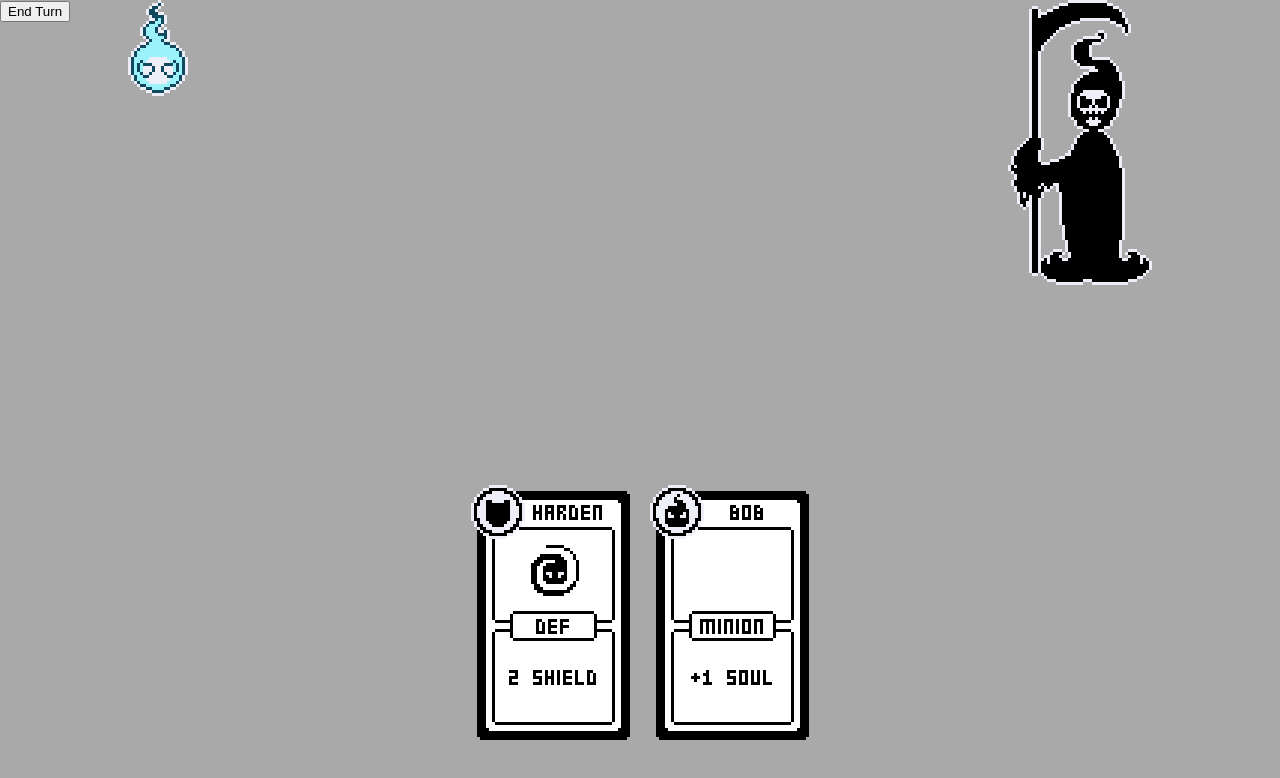
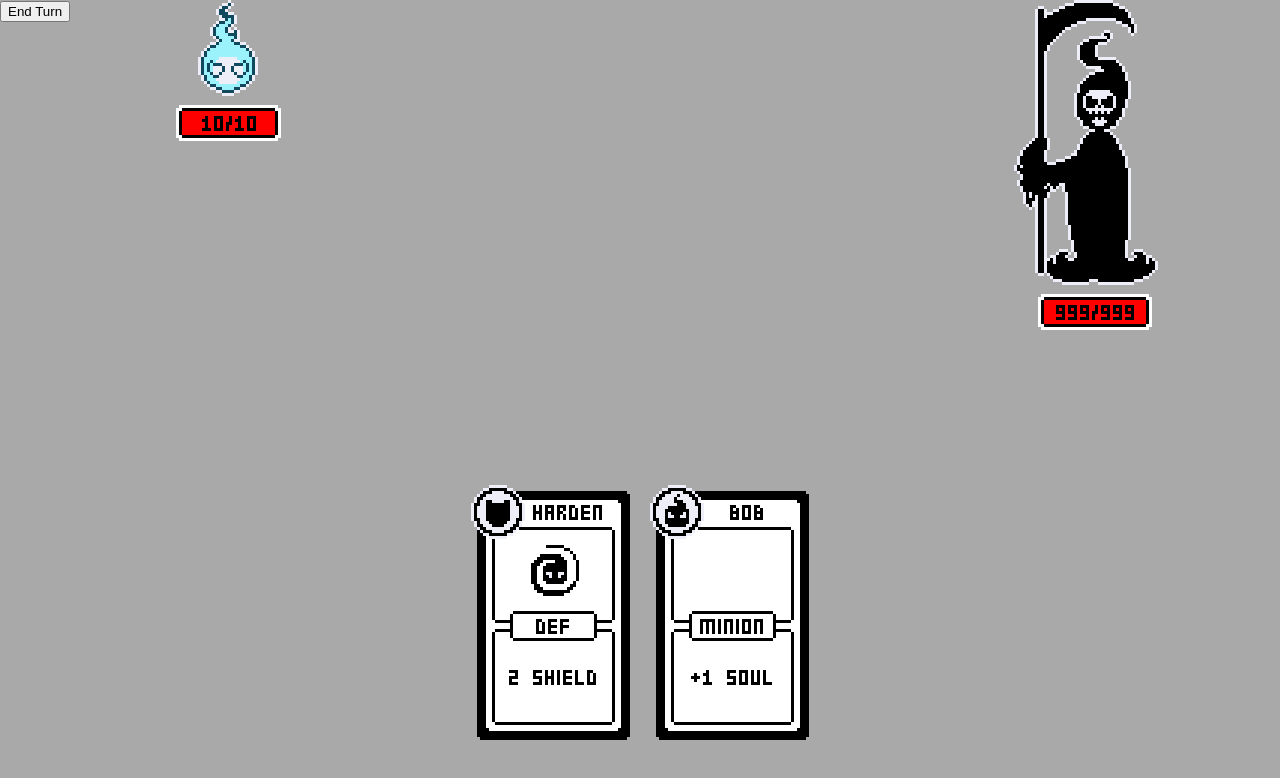
Before and after one commit to IgorFIE/theraisingfightingspirits, a website built with webpack: page dist/index.html in a window 1280 px wide. Built offline with nearby package versions, Linux system fonts and the light colour scheme.

Commit message:
implemented new status bar

```diff
--- a/src/game-variables.js
+++ b/src/game-variables.js
@@ -11,6 +11,8 @@ const soulHeight = 200;
 
 const cardWidth = 53;
 const cardHeight = 85;
+
+const statusBarHeight = 18;
 
 let reaper = null;
 let soul = null;
@@ -46,5 +48,7 @@ export const GameVariables = {
     maxPlayCards,
     cardsPlayed,
 
+    statusBarHeight,
+
     isPlayerTurn
 }
--- a/src/objects/card.js
+++ b/src/objects/card.js
@@ -1,7 +1,7 @@
 import { GameVariables } from "../game-variables";
-const { generateSmallBox, generateLargeBox } = require("../utilities/box-generator");
 const { drawSprite } = require("../utilities/draw-utilities");
 const { atkIcon, defIcon, minionIcon } = require("../objects/icons");
+const { generateSmallBox, generateLargeBox } = require("../utilities/box-generator");
 const { convertTextToPixelArt, drawPixelTextInCanvasContext } = require("../utilities/text");
 
 export class Card {
@@ -15,21 +15,11 @@ export class Card {
 
         this.cardCtx = this.cardCanvas.getContext("2d");
 
-        // this.cardElem = document.createElement("div");
-        // this.cardElem.classList.add("card");
-        // gameDiv.appendChild(this.cardElem);
-
         // this.cardUseButton = document.createElement("button");
         // this.cardUseButton.classList.add("card-use-button");
         // this.cardUseButton.addEventListener('click', (e) => this.useCard(), false);
         // this.cardUseButton.textContent = "USE CARD"
-
         // this.cardElem.appendChild(this.cardUseButton);
-
-        // this.cardDescription = document.createElement("p");
-        // this.cardDescription.classList.add("card-description");
-
-        // this.cardElem.appendChild(this.cardDescription);
 
         this.cardType = Math.floor(Math.random() * Object.keys(CardTypes).length);
         this.generateCard();
@@ -98,7 +88,6 @@ export class Card {
 
     dispose() {
         if (this.cardElem.parentNode !== null) {
-            console.log("DISPOSE CARD!");
             this.cardElem.parentElement.removeChild(this.cardElem);
         }
     }
--- a/src/objects/reaper.js
+++ b/src/objects/reaper.js
@@ -1,4 +1,5 @@
 import { GameVariables } from "../game-variables";
+import { Status } from "./status";
 const { drawSprite } = require("../utilities/draw-utilities");
 
 export class Reaper {
@@ -7,14 +8,20 @@ export class Reaper {
         this.reaperLife = 100;
         this.reaperDef = 0;
 
+        this.reaperContainer = document.createElement("div");
+        this.reaperContainer.classList.add("reaper-container");
+        gameDiv.appendChild(this.reaperContainer);
+
         this.reaperCanvas = document.createElement("canvas");
         this.reaperCanvas.width = grimReaper[0].length * GameVariables.pixelSize;
         this.reaperCanvas.height = grimReaper.length * GameVariables.pixelSize;
         this.reaperCanvas.id = "reaper";
-
-        gameDiv.appendChild(this.reaperCanvas);
+        this.reaperContainer.appendChild(this.reaperCanvas);
 
         this.reaperCtx = this.reaperCanvas.getContext("2d");
+
+        this.reaperStatus = new Status(this.reaperContainer, 36, 999, 0);
+
         this.draw();
     }
 
--- a/src/objects/soul.js
+++ b/src/objects/soul.js
@@ -1,4 +1,5 @@
 import { GameVariables } from "../game-variables";
+import { Status } from "./status";
 const { drawSprite } = require("../utilities/draw-utilities");
 
 export class Soul {
@@ -7,13 +8,19 @@ export class Soul {
         this.soulLife = 100;
         this.soulDef = 0;
 
+        this.soulContainer = document.createElement("div");
+        this.soulContainer.classList.add("soul-container");
+        gameDiv.appendChild(this.soulContainer);
+
         this.soulCanvas = document.createElement("canvas");
         this.soulCanvas.width = defaultMaleSoul[0].length * GameVariables.pixelSize;
         this.soulCanvas.height = defaultMaleSoul.length * GameVariables.pixelSize;
-        this.soulCanvas.id = "soul";
-        gameDiv.appendChild(this.soulCanvas);
+        this.soulCanvas.classList.add("soul");
+        this.soulContainer.appendChild(this.soulCanvas);
 
         this.soulCtx = this.soulCanvas.getContext("2d");
+
+        this.soulStatus = new Status(this.soulContainer, 33, 10, 0);
 
         this.draw();
     }
--- /dev/null
+++ b/src/objects/status.js
@@ -0,0 +1,51 @@
+import { GameVariables } from "../game-variables";
+const { defIcon } = require("../objects/icons");
+const { drawSprite } = require("../utilities/draw-utilities");
+const { generateSmallBox } = require("../utilities/box-generator");
+const { convertTextToPixelArt, drawPixelTextInCanvasContext } = require("../utilities/text");
+
+export class Status {
+    constructor(parentdiv, w, lifeValue, defValue) {
+        this.maxLifeValue = lifeValue;
+        this.lifeValue = lifeValue;
+        this.defValue = defValue;
+
+        this.originalWidth = w;
+
+        this.statusCanvas = document.createElement("canvas");
+        this.statusCanvas.width = (18 + w) * GameVariables.pixelSize;
+        this.statusCanvas.height = GameVariables.statusBarHeight * GameVariables.pixelSize;
+        this.statusCanvas.classList.add("status");
+        parentdiv.appendChild(this.statusCanvas);
+
+        this.statusCtx = this.statusCanvas.getContext("2d");
+
+        this.draw();
+    }
+
+    draw() {
+        generateSmallBox(this.statusCanvas, 16, 3, this.originalWidth + 1, 11, GameVariables.pixelSize, "white", "white");
+        this.drawShield();
+        generateSmallBox(this.statusCanvas, 17, 4, this.originalWidth - 1, 9, GameVariables.pixelSize, "black", "white");
+        this.drawLifeBar();
+        const lifeText = convertTextToPixelArt(this.lifeValue + "/" + this.maxLifeValue);
+        drawPixelTextInCanvasContext(lifeText, this.statusCtx, GameVariables.pixelSize, 17 + (this.originalWidth / 2), 9);
+    }
+
+    drawShield() {
+        if (this.defValue > 0) {
+            drawSprite(this.statusCtx, defIcon, GameVariables.pixelSize);
+            const defText = convertTextToPixelArt(this.defValue);
+            drawPixelTextInCanvasContext(defText, this.statusCtx, GameVariables.pixelSize, 9, 9, "white");
+        }
+    }
+
+    drawLifeBar() {
+        this.statusCtx.fillStyle = this.defValue > 0 ? "lightblue" : "#FF0000";
+        this.statusCtx.fillRect(
+            18 * GameVariables.pixelSize,
+            5 * GameVariables.pixelSize,
+            (this.lifeValue * ((this.originalWidth - 2) * GameVariables.pixelSize)) / this.maxLifeValue,
+            8 * GameVariables.pixelSize);
+    }
+}
--- a/src/utilities/text.js
+++ b/src/utilities/text.js
@@ -1,4 +1,4 @@
-export const drawPixelTextInCanvasContext = (pixelText, ctx, pixelSize, startX, startY) => {
+export const drawPixelTextInCanvasContext = (pixelText, ctx, pixelSize, startX, startY, color = "black") => {
     const halfWidthPixelTextSize = (pixelText[0].length * pixelSize) / 2;
     const halfHeightPixelTextSize = (pixelText.length * pixelSize) / 2;
     const textWidthStartPosition = (startX * pixelSize) - halfWidthPixelTextSize;
@@ -8,7 +8,7 @@ export const drawPixelTextInCanvasContext = (pixelText, ctx, pixelSize, startX,
             const drawPixel = pixelText[y][x];
             if (drawPixel) {
                 ctx.beginPath();
-                ctx.fillStyle = 'black';
+                ctx.fillStyle = color;
                 ctx.fillRect(
                     Math.round(textWidthStartPosition + (x * pixelSize)),
                     Math.round(textHeightStartPosition + (y * pixelSize)),
@@ -97,6 +97,8 @@ const retrievePixelLetter = (letter) => {
             return EXCLAMATION_MARK;
         case '+':
             return PLUS_MARK;
+        case '/':
+            return SLASH_MARK;
 
         case '0':
             return ZERO;
@@ -364,6 +366,14 @@ const PLUS_MARK = [
     [false, false, false]
 ];
 
+const SLASH_MARK = [
+    [false, true],
+    [false, true],
+    [true, true],
+    [true, false],
+    [true, false]
+];
+
 const ZERO = [
     [true, true, true],
     [true, false, true],
```
Also changed, not shown: dist/index.html, 1 other file.
